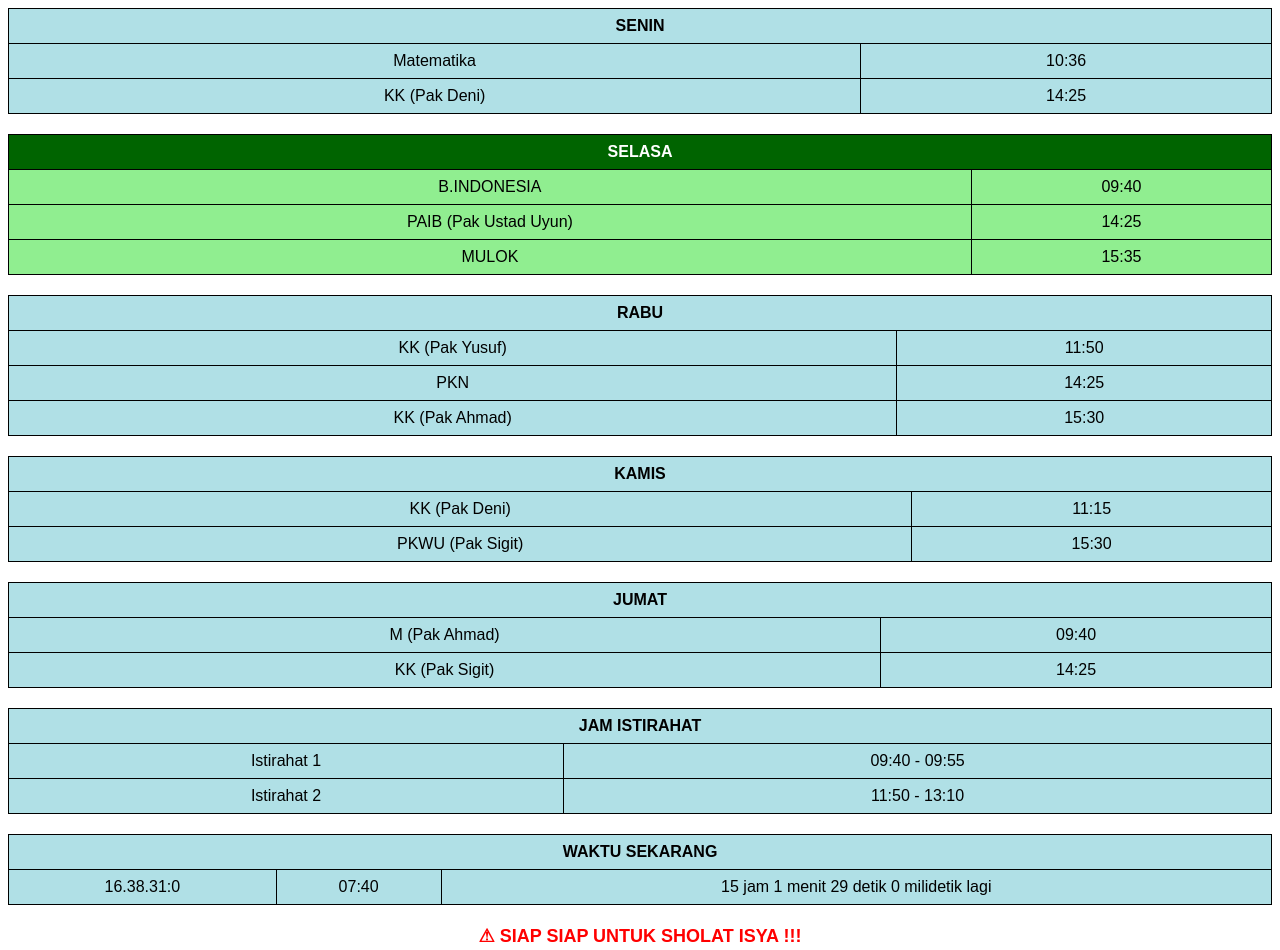
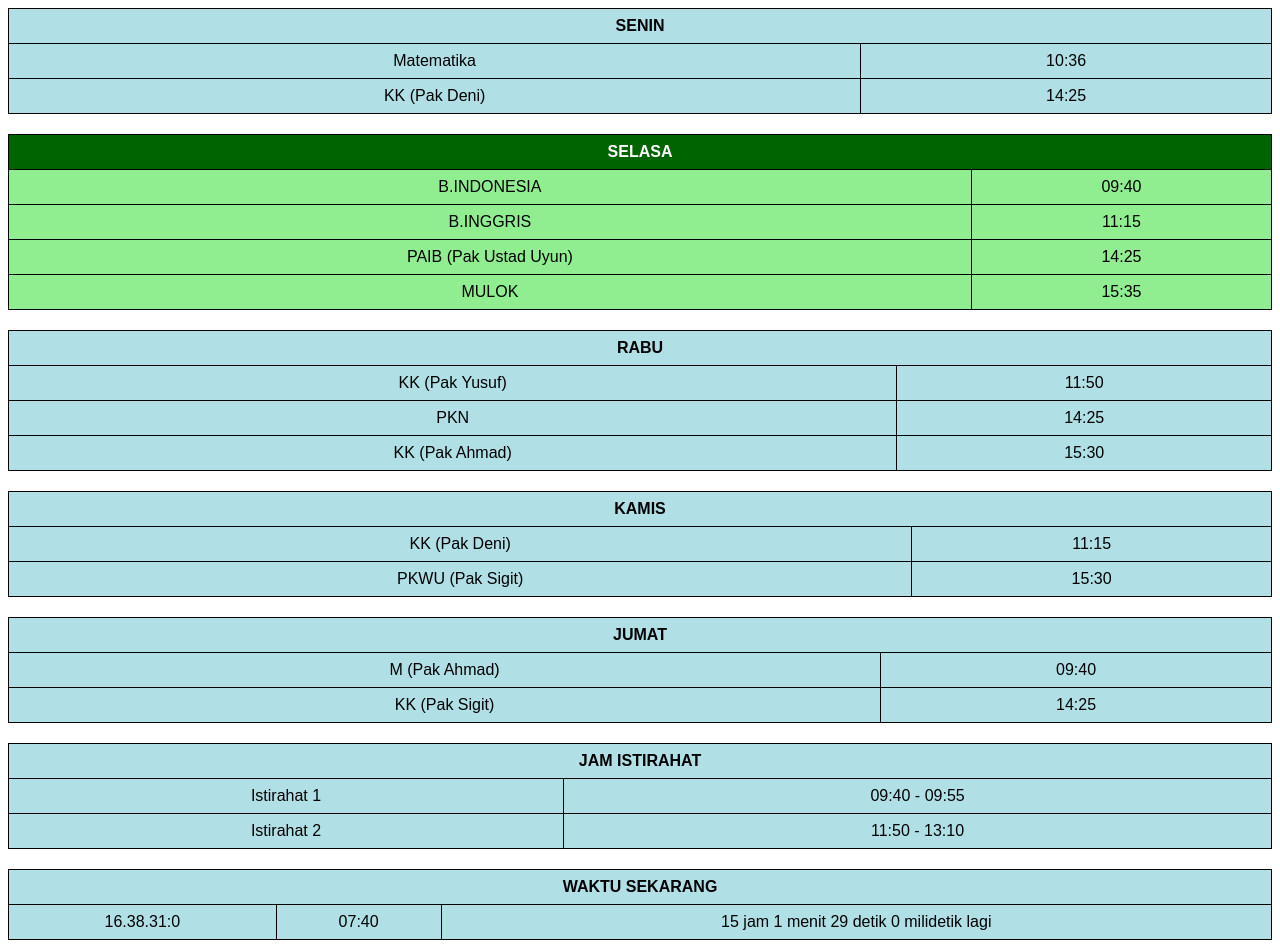
Before and after one commit to RifanCTR/mapel.github.io, a plain HTML site: page index.html in a window 1280 px wide. Shown: the top 950 px of the page. Drawn offline with Linux system fonts and the light colour scheme.

Commit message:
index.html

```diff
--- a/index.html
+++ b/index.html
@@ -75,6 +75,10 @@
         <tr>
             <td>B.INDONESIA</td>
             <td>09:40</td>
+        </tr>
+        <tr>
+            <td>B.INGGRIS</td>
+            <td>11:15</td>
         </tr>
         <tr>
             <td>PAIB (Pak Ustad Uyun)</td>
```
